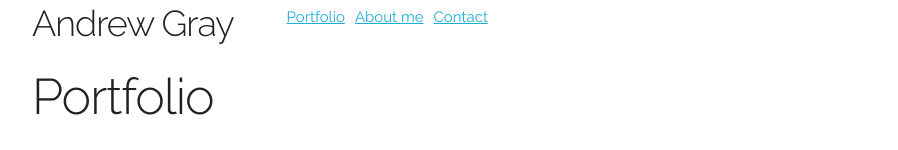
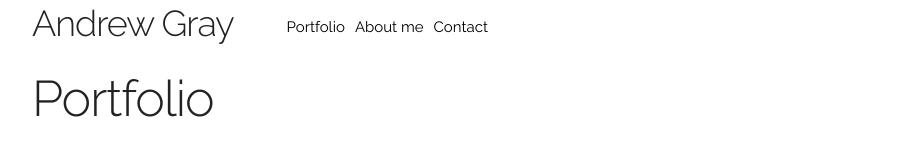
Before and after one commit to Andrew836-dev/Andrew836-dev.github.io, a React (Create React App) app: page / in a window 1280 px wide. Shown: the top 150 px of the page, without its empty margins (128-1026 px from the left). Built offline with nearby package versions, Linux system fonts and the light colour scheme.

Commit message:
styled navbar

```diff
--- a/src/components/Navbar/index.js
+++ b/src/components/Navbar/index.js
@@ -1,6 +1,6 @@
 import React from "react";
 import './style.css'
-import { Link } from "react-router-dom";
+import { NavLink } from "react-router-dom";
 
 function Navbar(props) {
   return (
@@ -13,13 +13,13 @@ function Navbar(props) {
           <div className="nine columns">
             <ul className="nav-list">
               <li className="nav-item">
-                <Link to="/portfolio" className="nav-link">Portfolio</Link>
+                <NavLink to="/portfolio" className="nav-link" activeClassName="nav-active">Portfolio</NavLink>
               </li>
               <li className="nav-item">
-                <Link to="/about" className="nav-link">About me</Link>
+                <NavLink to="/about" className="nav-link" activeClassName="nav-active">About me</NavLink>
               </li>
               <li className="nav-item">
-                <Link to="/contact" className="nav-link">Contact</Link>
+                <NavLink to="/contact" className="nav-link" activeClassName="nav-active">Contact</NavLink>
               </li>
             </ul>
           </div>
--- a/src/components/Navbar/style.css
+++ b/src/components/Navbar/style.css
@@ -1,8 +1,20 @@
 .nav-list {
+  margin-top: 1rem;
   display: inline-flex;
   list-style: none;
+}
+
+.nav-link {
+  text-decoration: none;
+  color: black;
+  border-radius: 4px 4px 0px 0px;
 }
 
 .nav-item {
   margin: 0.5rem;
 }
+
+.nav-active {
+  border-bottom: 5px solid limegreen;
+  border-radius: 0 0 4px 4px;
+}
```
